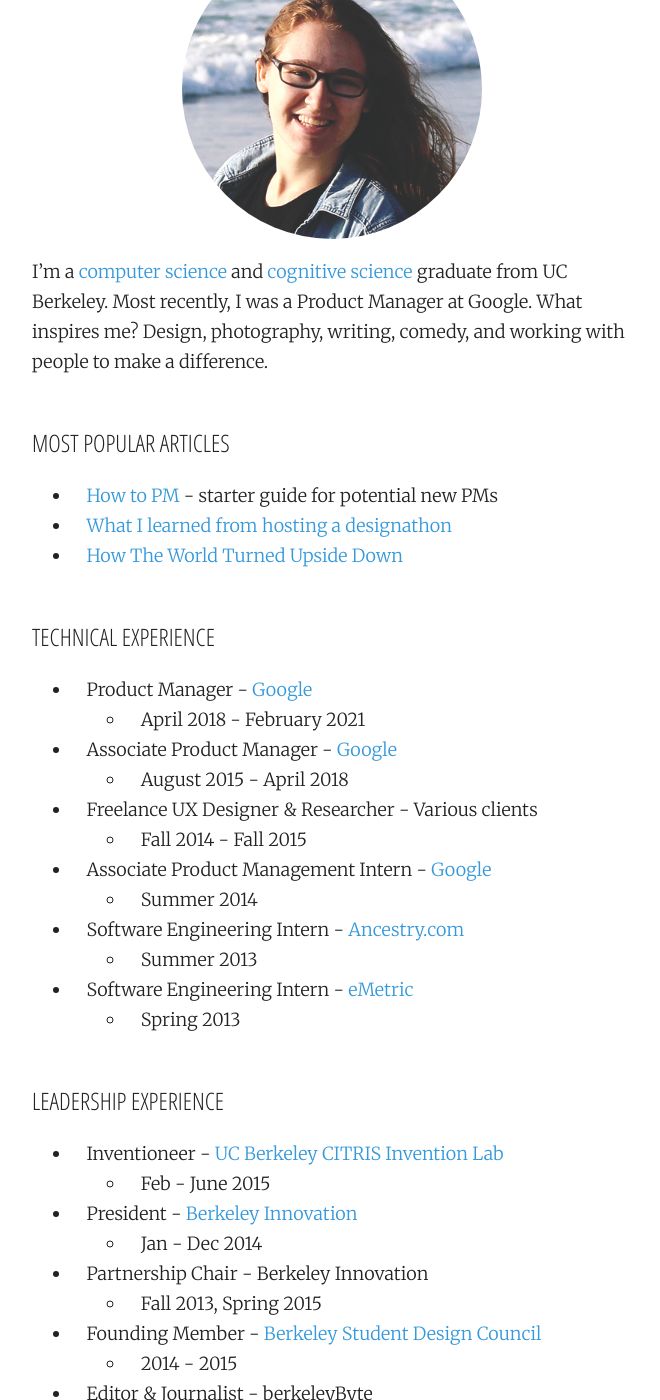
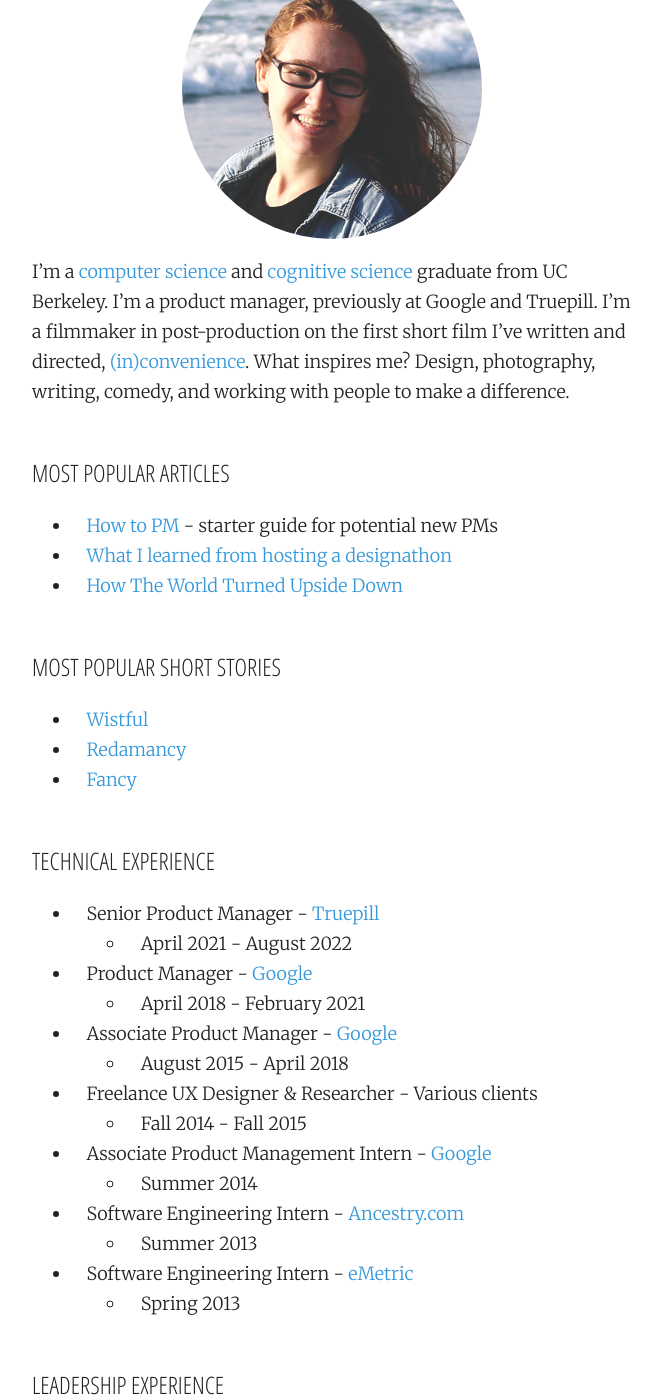
Before and after one commit to alexsg/alexsg, a Jekyll site: the page built from about.md, in a window 1280 px wide and 1400 px high, scrolled down 213 px. Shown: the whole window, without its empty margins (308-968 px from the left). Built offline with Jekyll 4.4.1, drawn with Linux system fonts in a browser that asks for light colours; nearby versions of some CDN libraries; some of the changed text lies outside the part shown.

Commit message:
Update from Forestry.io polarwishes@gmail.com updated about.md

```diff
--- a/about.md
+++ b/about.md
@@ -6,7 +6,7 @@ permalink: "/about/"
 ---
 <div style="text-align: center;"><img style="width: 50%;height: 50%;border-radius: 50%;" src="/media/me.jpg" /></div>
 
-I’m a [computer science](http://www.eecs.berkeley.edu/) and [cognitive science](http://ugis.ls.berkeley.edu/cogsci/) graduate from UC Berkeley. Most recently, I was a Product Manager at Google. What inspires me? Design, photography, writing, comedy, and working with people to make a difference.
+I’m a [computer science](http://www.eecs.berkeley.edu/) and [cognitive science](http://ugis.ls.berkeley.edu/cogsci/) graduate from UC Berkeley. I'm a product manager, previously at Google and Truepill. I'm a filmmaker in post-production on the first short film I've written and directed, [(in)convenience](https://inconvenience.alexicography.com/ "(in)convenience)"). What inspires me? Design, photography, writing, comedy, and working with people to make a difference.
 
 ## Most Popular Articles
 
@@ -14,8 +14,16 @@ I’m a [computer science](http://www.eecs.berkeley.edu/) and [cognitive science
 * [What I learned from hosting a designathon](/blog/2014/04/21/what-i-learned-from-hosting-a-designathon/)
 * [How The World Turned Upside Down](https://www.alexsg.com/blog/2016/03/15/how-the-world-turned-upside-down/)
 
+## Most Popular Short Stories
+
+* [Wistful](http://www.alexicography.com/wistful "Wistful")
+* [Redamancy](http://www.alexicography.com/redamancy "Redamancy")
+* [Fancy](http://www.alexicography.com/fancy "Fancy")
+
 ## Technical Experience
 
+* Senior Product Manager - [Truepill](https://truepill.com/ "Truepill")
+  * April 2021 - August 2022
 * Product Manager - [Google](https://www.google.com/)
   * April 2018 - February 2021
 * Associate Product Manager - [Google](https://www.google.com/)
@@ -31,6 +39,10 @@ I’m a [computer science](http://www.eecs.berkeley.edu/) and [cognitive science
 
 ## Leadership Experience
 
+* Director & Executive Producer - (in)convenience Short Film
+  * June 2022 - Present
+* Co-Founder - WE in DCM (Women's Empowerment group at Google)
+  * January 2020 - January 2021
 * Inventioneer - [UC Berkeley CITRIS Invention Lab](http://invent.citris-uc.org/)
   * Feb - June 2015
 * President - [Berkeley Innovation](http://www.ocf.berkeley.edu/\~binnov/)
```
Also changed, not shown: .forestry/settings.yml.
